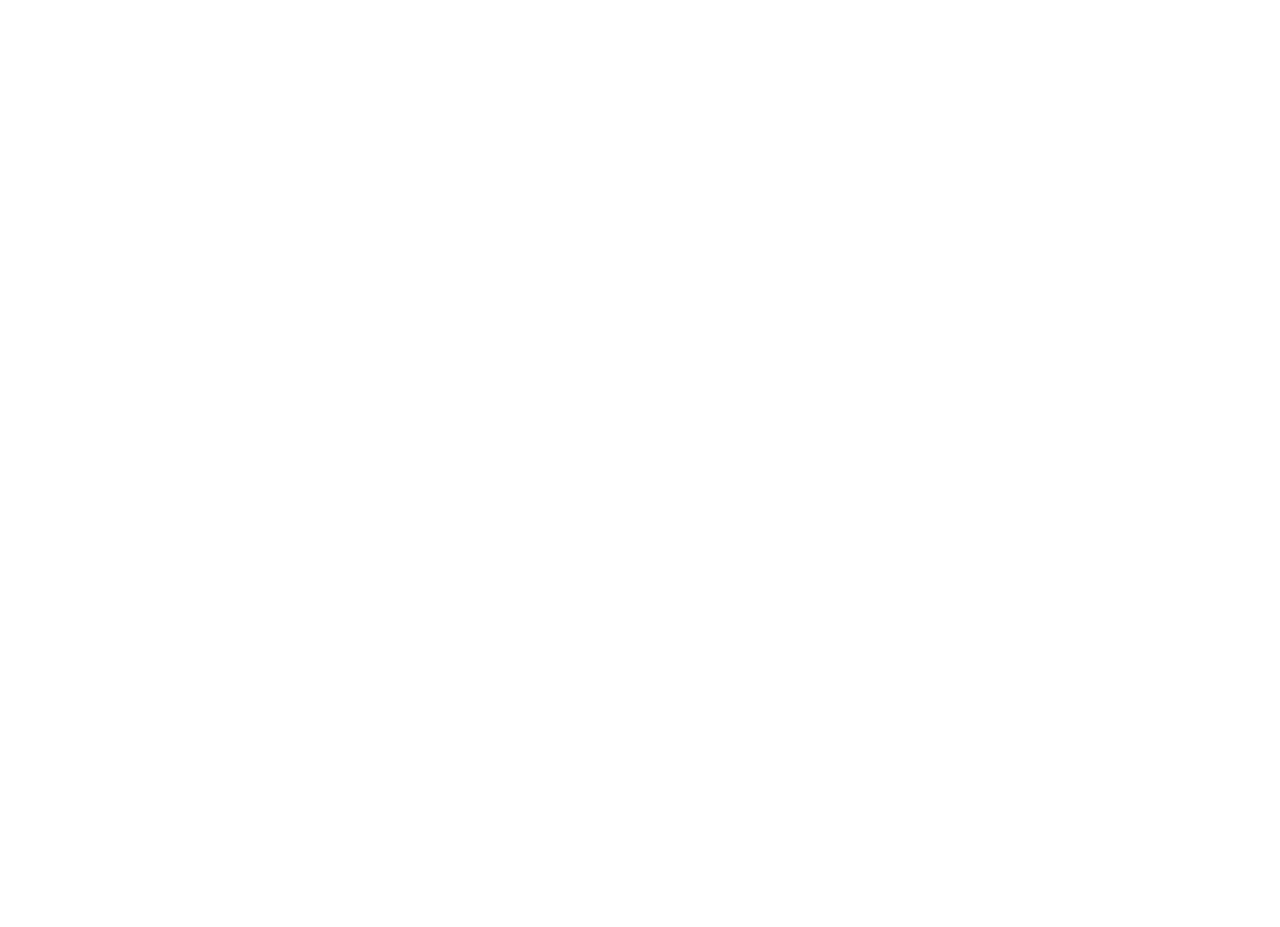
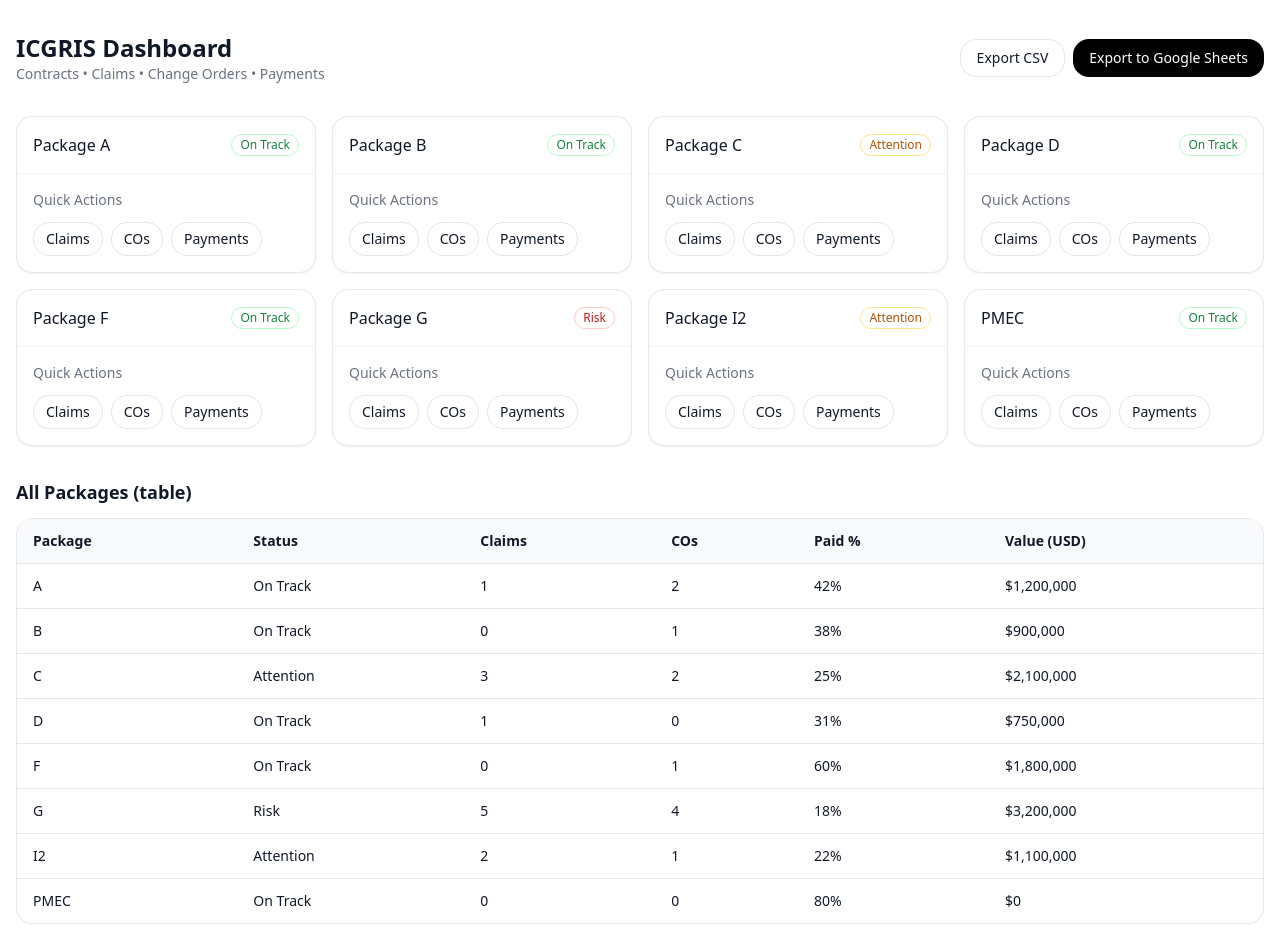
Before and after one commit to hassanalansari2780-cmyk/icgris-dashboard-static, a plain HTML site: page index.html in a window 1280 px wide. Before the commit the page ends 800 px from the top, so only its background shows below. Drawn offline with nearby package versions, Linux system fonts and the light colour scheme.

Commit message:
Update index.html

```diff
--- a/index.html
+++ b/index.html
@@ -1,3 +1,55 @@
+<!doctype html>
+<html lang="en">
+<head>
+  <meta charset="utf-8" />
+  <meta name="viewport" content="width=device-width,initial-scale=1" />
+  <title>ICGRIS Dashboard</title>
+  <!-- Tailwind via CDN (no build step) -->
+  <script src="https://cdn.tailwindcss.com"></script>
+  <meta name="description" content="Contracts • Claims • Change Orders • Payments" />
+</head>
+<body class="min-h-screen bg-white text-gray-900">
+  <main class="container mx-auto max-w-7xl px-4 py-8 space-y-8">
+    <!-- Header -->
+    <header class="flex flex-col gap-4 sm:flex-row sm:items-center sm:justify-between">
+      <div>
+        <h1 class="text-2xl font-semibold">ICGRIS Dashboard</h1>
+        <p class="text-sm text-gray-500">Contracts • Claims • Change Orders • Payments</p>
+      </div>
+      <div class="flex gap-2">
+        <button id="exportCsv" class="rounded-2xl border border-gray-200 px-4 py-2 text-sm font-medium hover:bg-gray-50">
+          Export CSV
+        </button>
+        <button id="exportSheets" class="rounded-2xl bg-black px-4 py-2 text-sm font-medium text-white hover:opacity-90">
+          Export to Google Sheets
+        </button>
+      </div>
+    </header>
+
+    <!-- Package Cards -->
+    <section id="cards" class="grid grid-cols-1 gap-4 sm:grid-cols-2 lg:grid-cols-4"></section>
+
+    <!-- Table -->
+    <section class="space-y-3">
+      <h2 class="text-lg font-semibold">All Packages (table)</h2>
+      <div class="overflow-auto rounded-2xl border border-gray-200">
+        <table class="min-w-full text-sm">
+          <thead class="bg-gray-50 text-left">
+            <tr>
+              <th class="px-4 py-3">Package</th>
+              <th class="px-4 py-3">Status</th>
+              <th class="px-4 py-3">Claims</th>
+              <th class="px-4 py-3">COs</th>
+              <th class="px-4 py-3">Paid %</th>
+              <th class="px-4 py-3">Value (USD)</th>
+            </tr>
+          </thead>
+          <tbody id="rows"></tbody>
+        </table>
+      </div>
+    </section>
+  </main>
+
   <script>
     // --- Data (replace with your live data later) ---
     const PACKAGES = [
@@ -66,4 +118,19 @@
     // --- Export CSV ---
     document.getElementById("exportCsv").onclick = () => {
       const headers = ["Package","Status","Claims","COs","Paid %","Value (USD)"];
-    const data = rows.ma
+      const data = rows.map(r => [r.pkg, r.status, r.claims, r.cos, r.paidPct, r.valueUsd]);
+      const csv = [headers, ...data].map(line => line.join(",")).join("\n");
+      const blob = new Blob([csv], { type: "text/csv;charset=utf-8" });
+      const url = URL.createObjectURL(blob);
+      const a = document.createElement("a");
+      a.href = url; a.download = "icgris-dashboard.csv"; a.click();
+      URL.revokeObjectURL(url);
+    };
+
+    // --- Placeholder for Google Sheets (enable later) ---
+    document.getElementById("exportSheets").onclick = () => {
+      alert("Coming soon: direct Google Sheets export (browser-only OAuth).");
+    };
+  </script>
+</body>
+</html>
```
Lines whose indentation alone changed are shown as unchanged.
